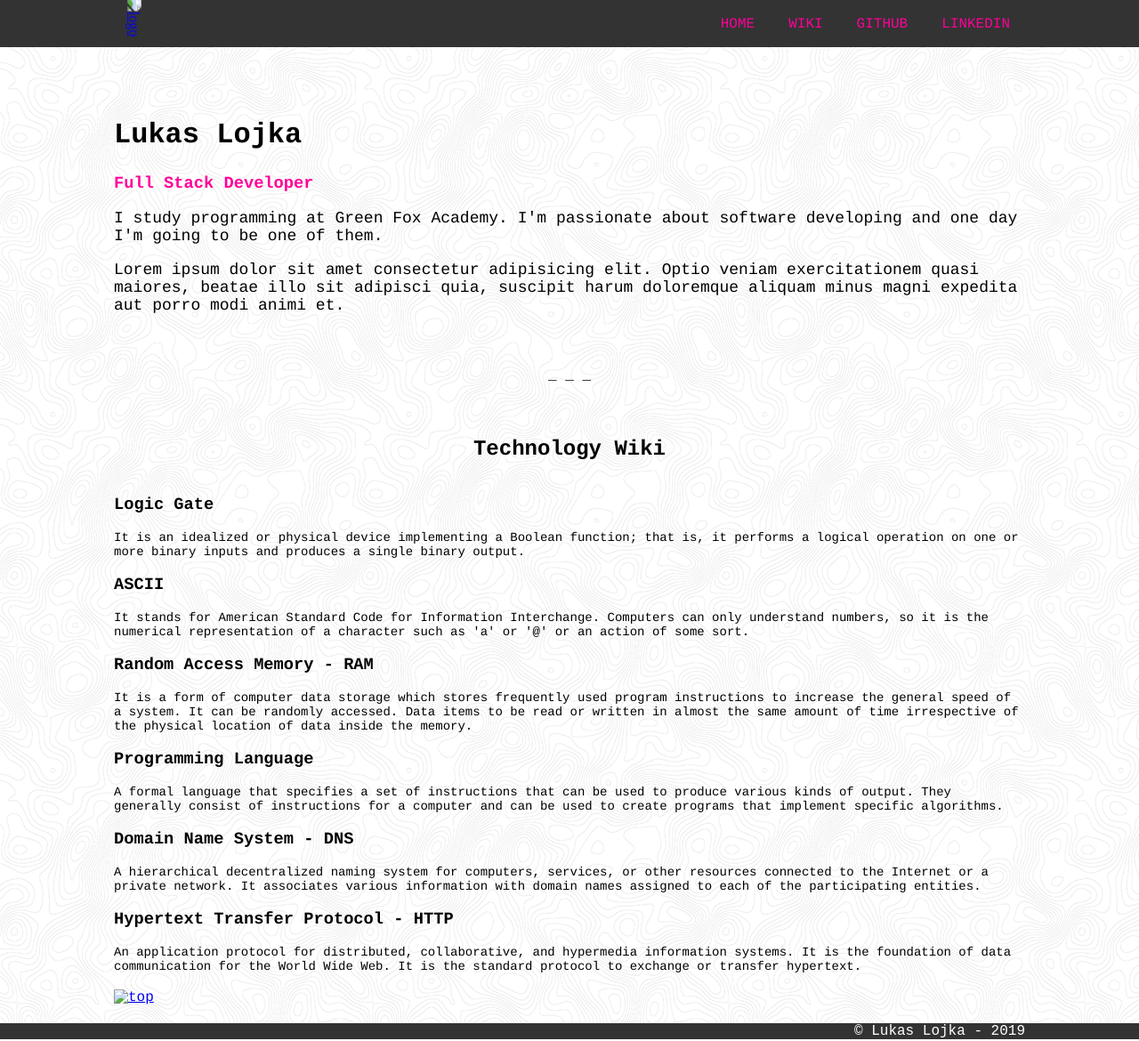
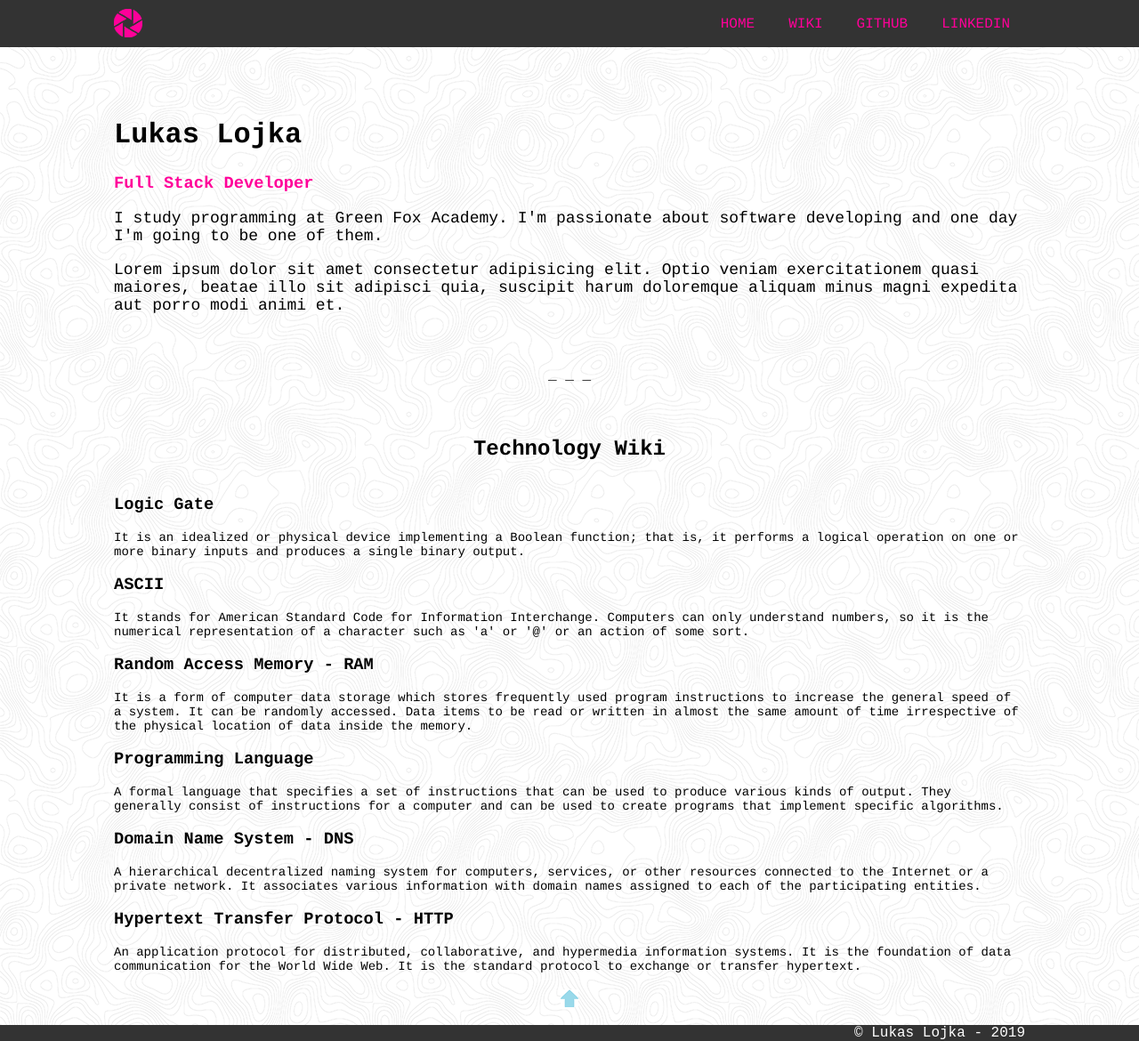
Before and after one commit to Lojkys/lojkys.github.io, a plain HTML site: page index.html in a window 1280 px wide. Shown: the whole page at 89% size. Drawn offline with Linux system fonts and the light colour scheme; files whose address does not match are found by name.

Commit message:
PNG changed

```diff
--- a/index.html
+++ b/index.html
@@ -9,7 +9,7 @@
         <div class="top">
             <nav>
                 <div class="left-side">
-                <a href="file:///C:/Users/Lojka/Desktop/myFirstWebsite/index.html"><img src="..\myFirstWebsite\assets\logo.png" alt="logo"></a></div>
+                <a href="file:///C:/Users/Lojka/Desktop/myFirstWebsite/index.html"><img src=".\assets\logo.PNG" alt="logo"></a></div>
                 <ul class="right-side">
                     <li><a href="file:///C:/Users/Lojka/Desktop/myFirstWebsite/index.html">HOME</a></li>
                     <li><a href="#wiki ">WIKI</a></li>
@@ -47,7 +47,7 @@
                         <p>An application protocol for distributed, collaborative, and hypermedia information systems.
                             It is the foundation of data communication for the World Wide Web. It is the standard protocol to exchange or transfer hypertext.</p>
                 </div>
-            <a class="center" href="#back-top"><img src="..\myFirstWebsite\assets\arrow.png" alt="top"></a>
+            <a class="center" href="#back-top"><img src=".\assets\arrow.PNG" alt="top"></a>
         </div>
         <div class="footer">
             <p>© Lukas Lojka - 2019</p>
```
